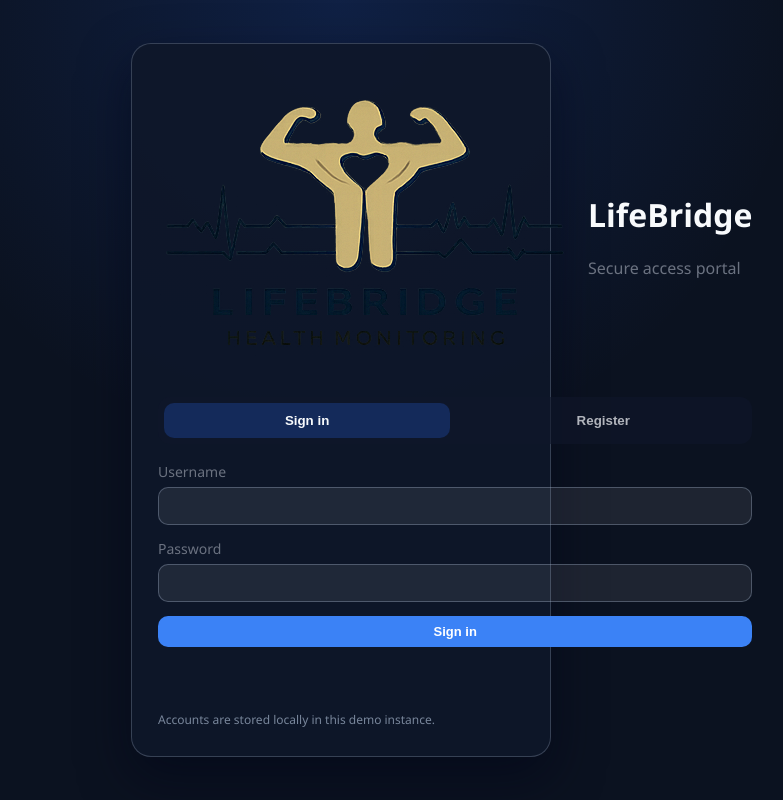
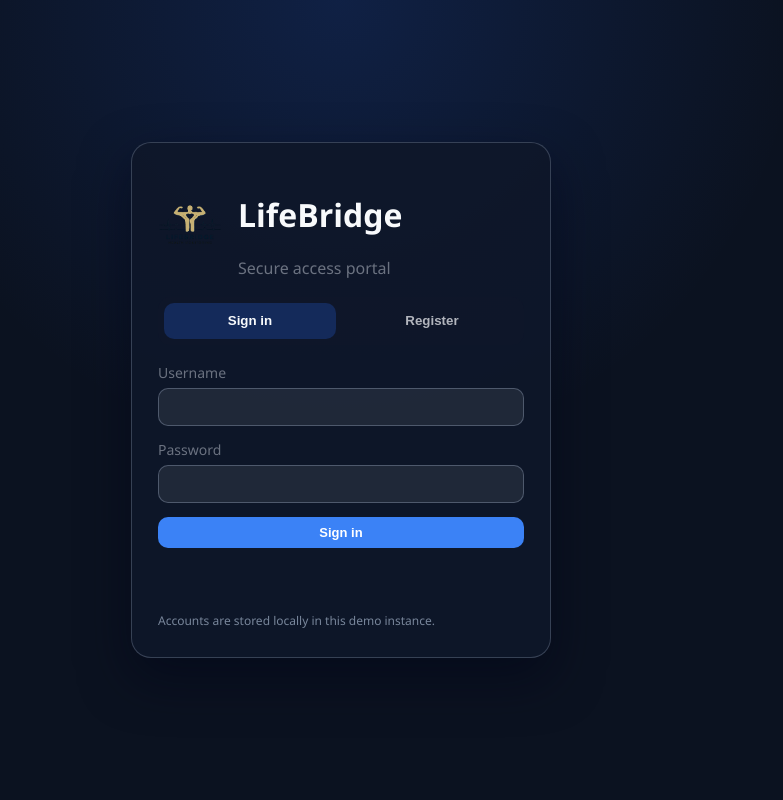
Before and after one commit to Qnitz/LifeBridge, a FastAPI app: page /login in a window 1280 px wide. Shown: the whole page, without its empty margins (299-1082 px from the left). Run offline with FastAPI, Linux system fonts and the light colour scheme.

Commit message:
login fix

```diff
--- a/static/app.css
+++ b/static/app.css
@@ -120,22 +120,42 @@ body {
   align-items: center;
   gap: 16px;
 }
+.auth-brand .brand-logo {
+  width: 64px;
+  height: 64px;
+  object-fit: contain;
+  flex-shrink: 0;
+}
+
+.auth-brand .brand-logo {
+  width: 64px;
+  height: 64px;
+  border-radius: 12px;
+  object-fit: contain;
+  flex-shrink: 0;
+}
 
 .auth-form {
   display: grid;
   gap: 14px;
 }
 
+.auth-form label {
+  width: 100%;
+}
+
 .auth-tabs {
-  display: flex;
+  display: grid;
+  grid-template-columns: 1fr 1fr;
   gap: 10px;
   background: rgba(15, 23, 42, 0.6);
   border-radius: 12px;
   padding: 6px;
+  width: 100%;
 }
 
 .auth-tab {
-  flex: 1;
+  width: 100%;
   background: transparent;
   border: none;
   color: rgba(248, 250, 252, 0.7);
@@ -143,6 +163,12 @@ body {
   border-radius: 10px;
   font-weight: 600;
   cursor: pointer;
+  text-align: center;
+  line-height: 1.2;
+  display: inline-flex;
+  align-items: center;
+  justify-content: center;
+  min-height: 36px;
 }
 
 .auth-tab.is-active {
@@ -158,6 +184,7 @@ body {
   background: rgba(255, 255, 255, 0.08);
   border: 1px solid rgba(148, 163, 184, 0.4);
   color: #f8fafc;
+  width: 100%;
 }
 
 .auth-form .btn {
```
